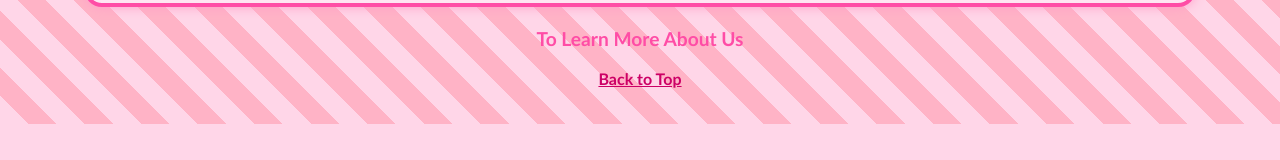
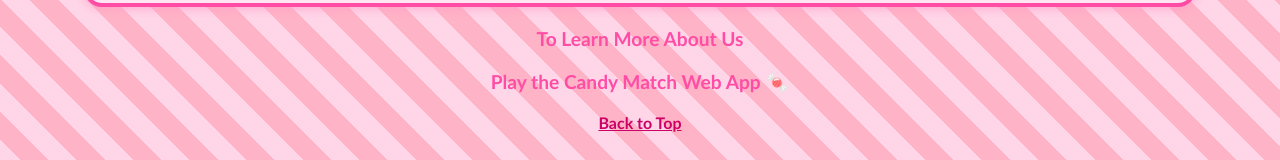
Before and after one commit to solim20/IS-201-Final-Project-SORISAN, a plain HTML site: page index.html in a window 1280 px wide. Shown: the part 2112-2272 px from the top of the page. Before the commit the page ends 2236 px from the top, so only its background shows below. Drawn offline with Linux system fonts and the light colour scheme.

Commit message:
Add files via upload

```diff
--- a/index.html
+++ b/index.html
@@ -219,6 +219,15 @@
     </a>
 </p>
 
+<!-- Link to Candy Match Web App -->
+<p style="text-align:center; margin-top:20px; font-size:1.2rem;">
+    <a href="candymatch.html"
+       style="color:#ff4da6; font-weight:bold; text-decoration:none;"
+       onmouseover="this.style.color='#ff1a8c';"
+       onmouseout="this.style.color='#ff4da6';">
+        Play the Candy Match Web App 🍬
+    </a>
+</p>
 
 
     <!-- Anchor Link -->
```
